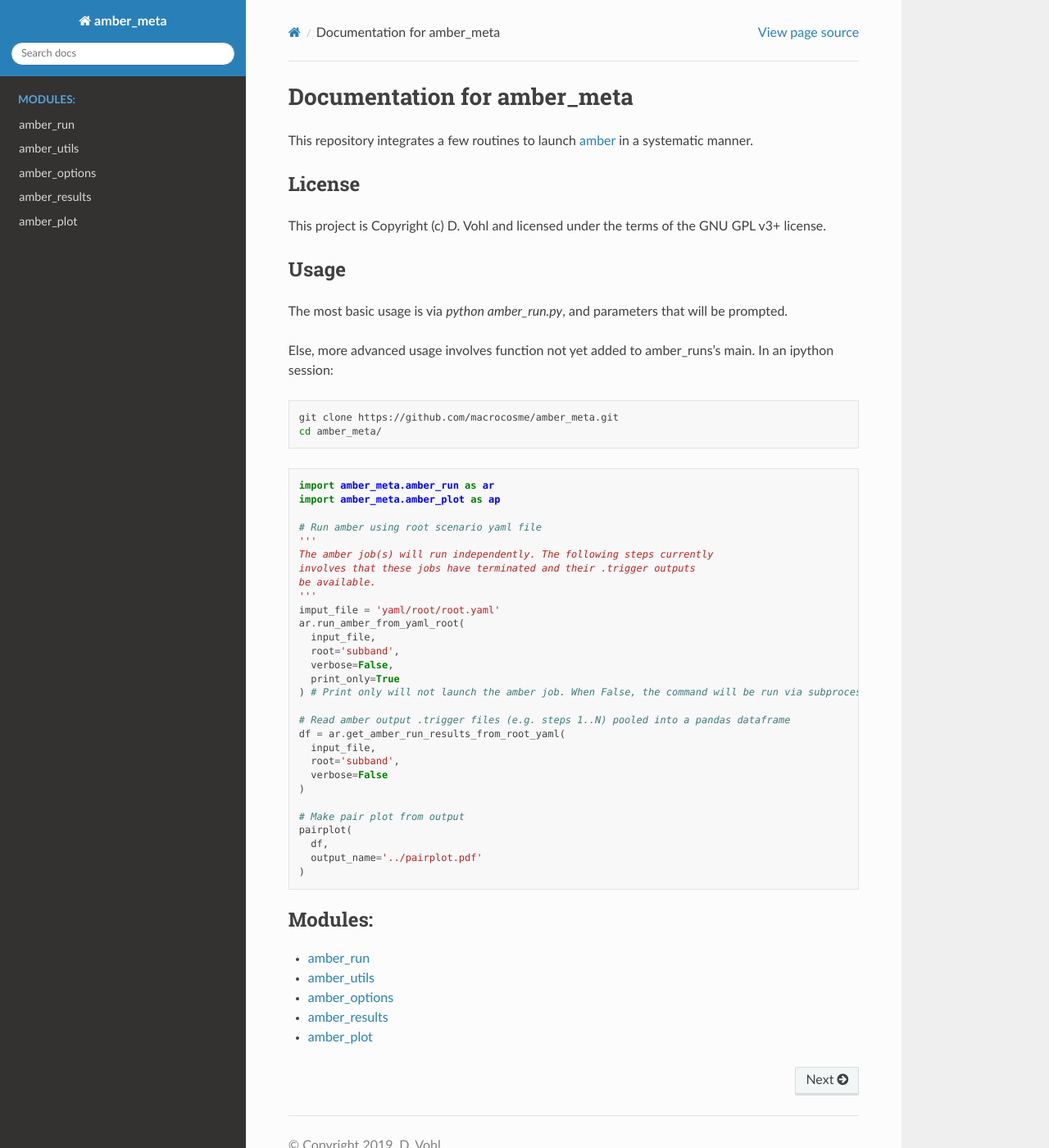
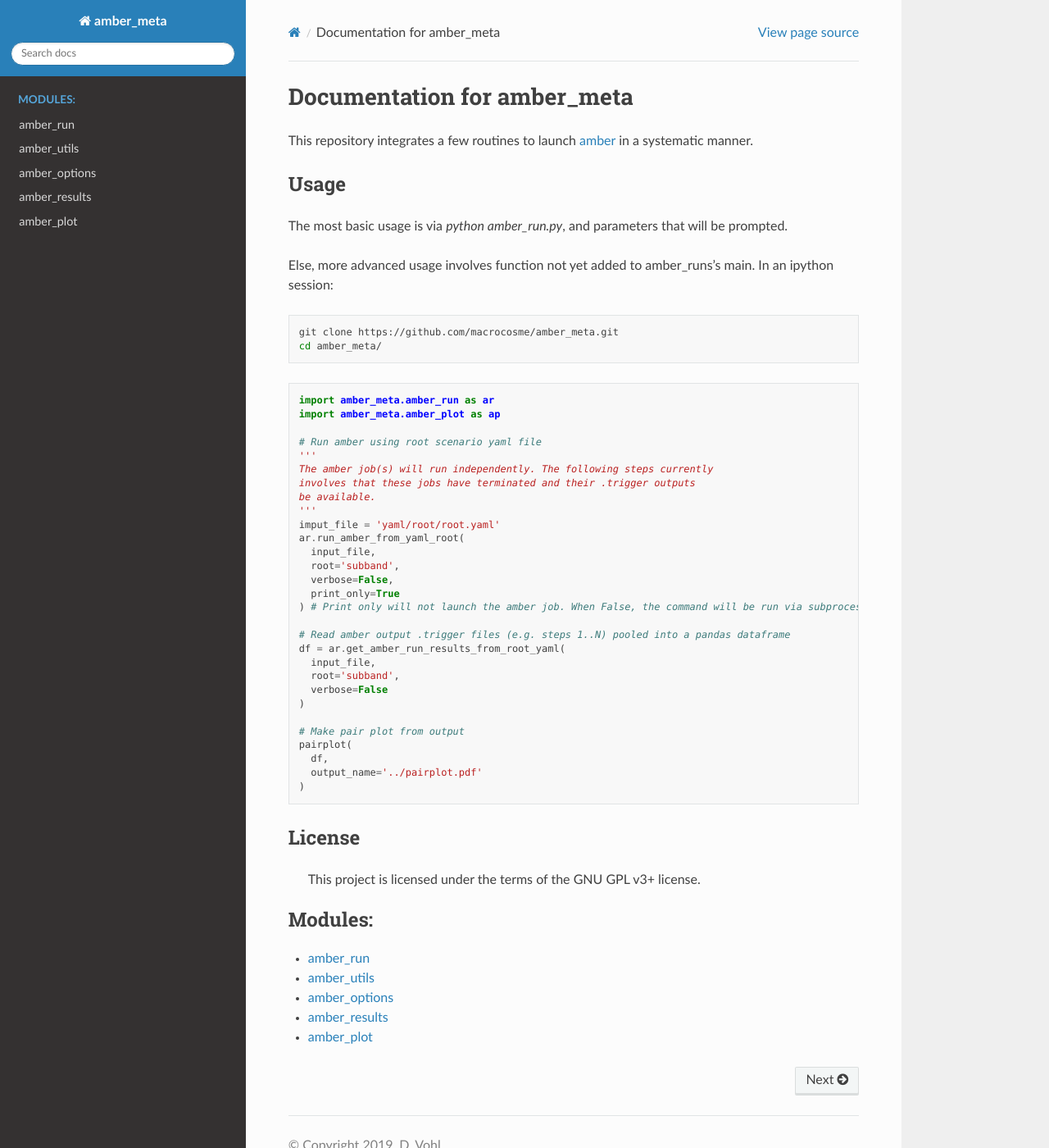
Before and after one commit to macrocosme/amber_meta, a Sphinx documentation site: the page built from docs/source/index.rst, in a window 1280 px wide and 1400 px high. Shown: the whole window at 82% size. Built offline with Sphinx 7.4.7 and the Read the Docs theme 2.0.0, drawn with Linux system fonts in a browser that asks for light colours; pages that are not in the unit, such as notebooks, are missing from menus; some of the changed lines change nothing that is shown.

Commit message:
Add use info

```diff
--- a/docs/source/index.rst
+++ b/docs/source/index.rst
@@ -7,12 +7,6 @@
 ======================================
 
 This repository integrates a few routines to launch `amber <http://github.com/AA-ALERT/AMBER_setup>`_ in a systematic manner.
-
-License
--------
-
-This project is Copyright (c) D. Vohl and licensed under
-the terms of the GNU GPL v3+ license.
 
 Usage
 -----
@@ -58,6 +52,11 @@
       output_name='../pairplot.pdf'
     )
 
+License
+-------
+
+   This project is licensed under the terms of the GNU GPL v3+ license.
+
 .. toctree::
    :maxdepth: 2
    :caption: Contents:
```
